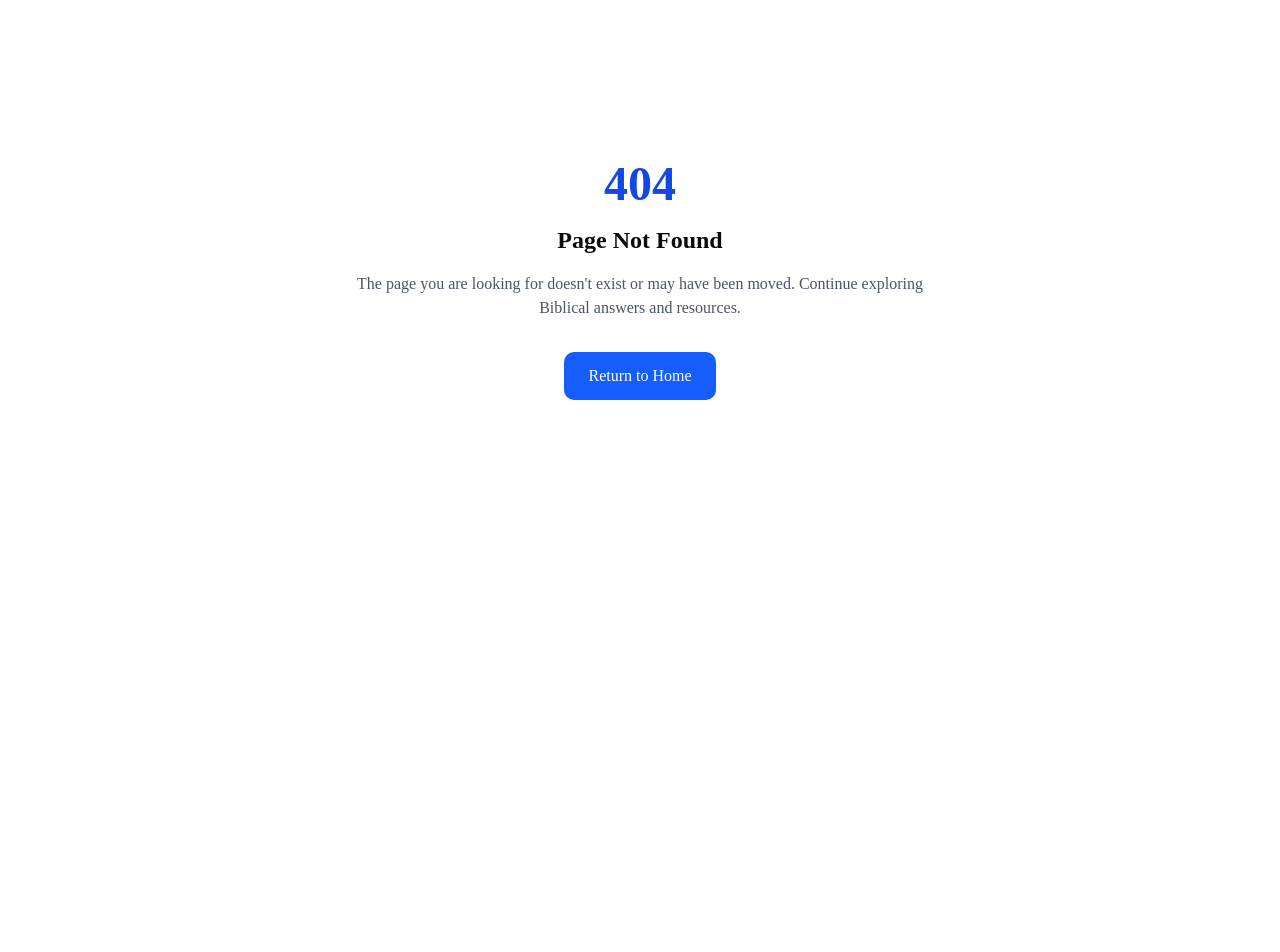
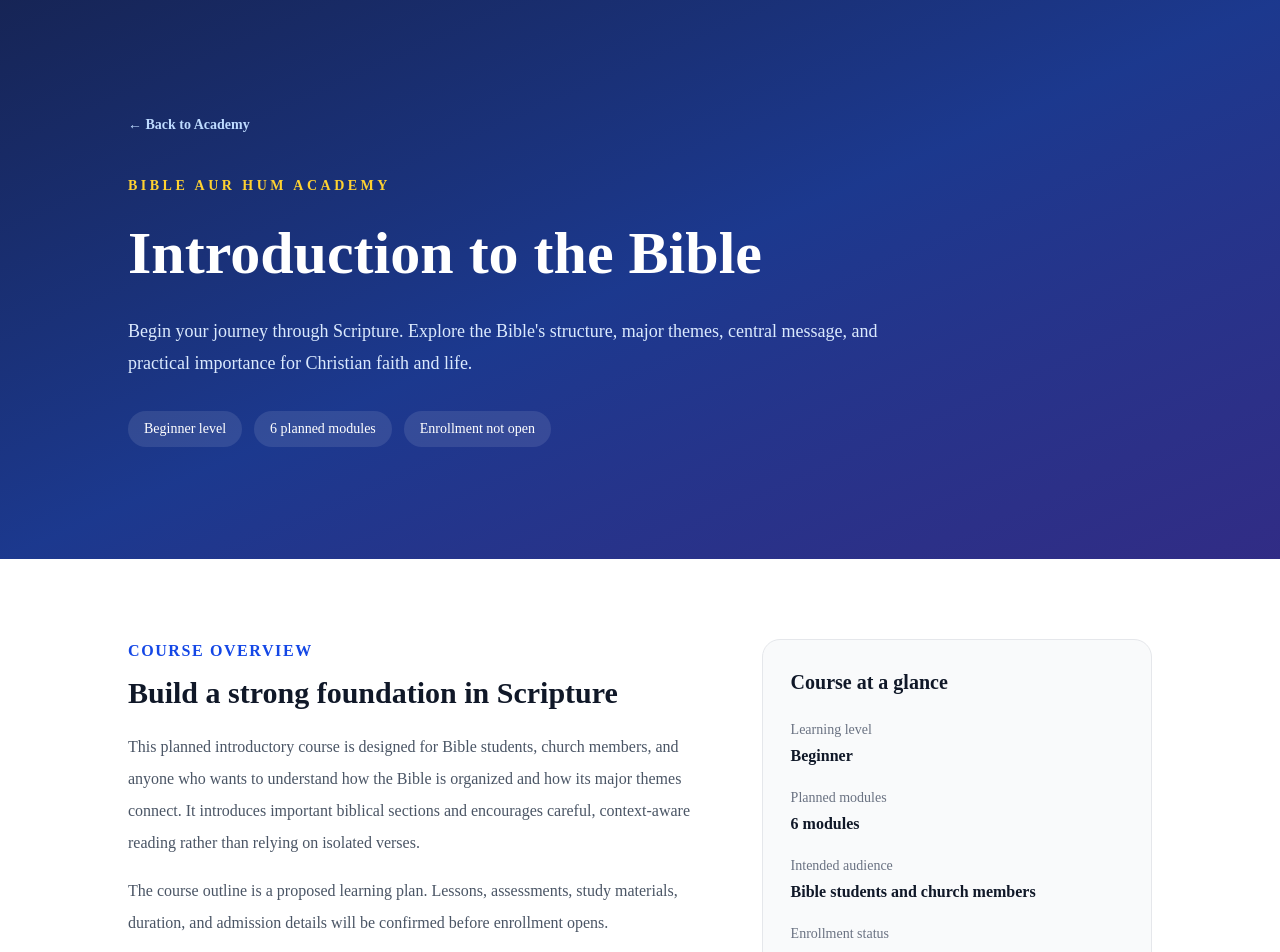
Before and after one commit to bibleaurhum/Bible-Aur-Hum-Ministries-Website, a Next.js app: page /academy/introduction-to-the-bible in a window 1280 px wide. Before the commit this address had no page. Shown: the top 952 px of the page. Before the commit the page ends 800 px from the top, so only its background shows below. Built offline with nearby package versions, Linux system fonts and the light colour scheme.

Commit message:
Add Introduction to the Bible course page

```diff
--- /dev/null
+++ b/app/academy/introduction-to-the-bible/page.tsx
@@ -0,0 +1,247 @@
+
+import Link from "next/link";
+
+const modules = [
+  {
+    number: "01",
+    title: "What Is the Bible?",
+    description:
+      "Discover the purpose, structure, and central message of the Bible.",
+  },
+  {
+    number: "02",
+    title: "The Old Testament",
+    description:
+      "Explore the Law, historical books, poetry, wisdom literature, and prophets.",
+  },
+  {
+    number: "03",
+    title: "The New Testament",
+    description:
+      "Learn about the Gospels, the life of Jesus, the early Church, and the letters.",
+  },
+  {
+    number: "04",
+    title: "The Story of the Bible",
+    description:
+      "Trace the major themes of creation, humanity, covenant, redemption, and restoration.",
+  },
+  {
+    number: "05",
+    title: "How to Read Scripture",
+    description:
+      "Practice reading biblical passages in their literary, historical, and immediate context.",
+  },
+  {
+    number: "06",
+    title: "Applying Biblical Teaching",
+    description:
+      "Reflect on how biblical principles can shape faith, character, relationships, and service.",
+  },
+];
+
+export default function IntroductionToTheBiblePage() {
+  return (
+    <main className="min-h-screen bg-white text-gray-900">
+      <section className="bg-gradient-to-br from-blue-950 via-blue-900 to-indigo-900 px-6 py-20 text-white sm:py-28">
+        <div className="mx-auto max-w-5xl">
+          <Link
+            href="/academy"
+            className="inline-flex items-center text-sm font-semibold text-blue-200 transition hover:text-white"
+          >
+            ← Back to Academy
+          </Link>
+
+          <p className="mt-10 text-sm font-semibold uppercase tracking-[0.25em] text-amber-300">
+            Bible Aur Hum Academy
+          </p>
+
+          <h1 className="mt-5 max-w-4xl text-4xl font-bold leading-tight sm:text-6xl">
+            Introduction to the Bible
+          </h1>
+
+          <p className="mt-6 max-w-3xl text-lg leading-8 text-blue-100">
+            Begin your journey through Scripture. Explore the Bible&apos;s
+            structure, major themes, central message, and practical importance
+            for Christian faith and life.
+          </p>
+
+          <div className="mt-8 flex flex-wrap gap-3">
+            <span className="rounded-full bg-white/10 px-4 py-2 text-sm font-medium">
+              Beginner level
+            </span>
+            <span className="rounded-full bg-white/10 px-4 py-2 text-sm font-medium">
+              6 planned modules
+            </span>
+            <span className="rounded-full bg-white/10 px-4 py-2 text-sm font-medium">
+              Enrollment not open
+            </span>
+          </div>
+        </div>
+      </section>
+
+      <section className="px-6 py-16 sm:py-20">
+        <div className="mx-auto grid max-w-5xl gap-12 md:grid-cols-[1.5fr_1fr]">
+          <div>
+            <p className="font-semibold uppercase tracking-widest text-blue-700">
+              Course overview
+            </p>
+
+            <h2 className="mt-3 text-3xl font-bold">
+              Build a strong foundation in Scripture
+            </h2>
+
+            <p className="mt-5 leading-8 text-gray-600">
+              This planned introductory course is designed for Bible students,
+              church members, and anyone who wants to understand how the Bible
+              is organized and how its major themes connect. It introduces
+              important biblical sections and encourages careful, context-aware
+              reading rather than relying on isolated verses.
+            </p>
+
+            <p className="mt-4 leading-8 text-gray-600">
+              The course outline is a proposed learning plan. Lessons,
+              assessments, study materials, duration, and admission details
+              will be confirmed before enrollment opens.
+            </p>
+          </div>
+
+          <aside className="h-fit rounded-2xl border border-gray-200 bg-gray-50 p-7">
+            <h2 className="text-xl font-bold">Course at a glance</h2>
+
+            <dl className="mt-6 space-y-5">
+              <div>
+                <dt className="text-sm text-gray-500">Learning level</dt>
+                <dd className="mt-1 font-semibold">Beginner</dd>
+              </div>
+
+              <div>
+                <dt className="text-sm text-gray-500">Planned modules</dt>
+                <dd className="mt-1 font-semibold">6 modules</dd>
+              </div>
+
+              <div>
+                <dt className="text-sm text-gray-500">Intended audience</dt>
+                <dd className="mt-1 font-semibold">
+                  Bible students and church members
+                </dd>
+              </div>
+
+              <div>
+                <dt className="text-sm text-gray-500">Enrollment status</dt>
+                <dd className="mt-1 font-semibold text-amber-700">
+                  Not yet open
+                </dd>
+              </div>
+            </dl>
+          </aside>
+        </div>
+      </section>
+
+      <section className="bg-gray-50 px-6 py-16 sm:py-20">
+        <div className="mx-auto max-w-5xl">
+          <p className="font-semibold uppercase tracking-widest text-blue-700">
+            Learning goals
+          </p>
+
+          <h2 className="mt-3 text-3xl font-bold">
+            What you will explore
+          </h2>
+
+          <p className="mt-4 max-w-3xl leading-7 text-gray-600">
+            By the end of the planned course, learners should be better
+            prepared to:
+          </p>
+
+          <ul className="mt-8 grid gap-4 sm:grid-cols-2">
+            {[
+              "Describe the Bible's overall structure.",
+              "Identify major sections of the Old and New Testaments.",
+              "Recognize key themes across the biblical story.",
+              "Read passages with attention to context.",
+              "Connect biblical teaching with Christian life.",
+              "Develop a foundation for further Bible study.",
+            ].map((goal) => (
+              <li
+                key={goal}
+                className="flex gap-3 rounded-xl border border-gray-200 bg-white p-5 leading-7"
+              >
+                <span className="font-bold text-blue-700">✓</span>
+                <span>{goal}</span>
+              </li>
+            ))}
+          </ul>
+        </div>
+      </section>
+
+      <section className="px-6 py-16 sm:py-20">
+        <div className="mx-auto max-w-5xl">
+          <p className="font-semibold uppercase tracking-widest text-blue-700">
+            Proposed curriculum
+          </p>
+
+          <h2 className="mt-3 text-3xl font-bold">
+            Explore the six modules
+          </h2>
+
+          <p className="mt-4 leading-7 text-gray-600">
+            These modules outline the topics planned for this course. Full
+            lessons and study resources will be added as they are developed.
+          </p>
+
+          <div className="mt-10 grid gap-5 md:grid-cols-2">
+            {modules.map((module) => (
+              <article
+                key={module.number}
+                className="rounded-2xl border border-gray-200 bg-white p-6 transition hover:shadow-md sm:p-8"
+              >
+                <p className="text-sm font-bold tracking-widest text-blue-700">
+                  MODULE {module.number}
+                </p>
+
+                <h3 className="mt-3 text-xl font-bold">
+                  {module.title}
+                </h3>
+
+                <p className="mt-3 leading-7 text-gray-600">
+                  {module.description}
+                </p>
+              </article>
+            ))}
+          </div>
+        </div>
+      </section>
+
+      <section className="px-6 pb-20">
+        <div className="mx-auto max-w-5xl rounded-2xl border border-amber-200 bg-amber-50 p-7 sm:p-10">
+          <h2 className="text-2xl font-bold text-amber-950">
+            Course development in progress
+          </h2>
+
+          <p className="mt-4 leading-7 text-amber-900">
+            This course is planned and is not currently accepting students.
+            Enrollment dates, fees, course materials, assessments, and any
+            certificate arrangements will be announced only after they are
+            confirmed.
+          </p>
+
+          <div className="mt-7 flex flex-wrap gap-4">
+            <Link
+              href="/contact"
+              className="rounded-lg bg-blue-950 px-6 py-3 font-semibold text-white transition hover:bg-blue-900"
+            >
+              Contact Us
+            </Link>
+
+            <Link
+              href="/academy"
+              className="rounded-lg border border-amber-300 px-6 py-3 font-semibold text-amber-950 transition hover:bg-amber-100"
+            >
+              Explore Academy
+            </Link>
+          </div>
+        </div>
+      </section>
+    </main>
+  );
+}
```
